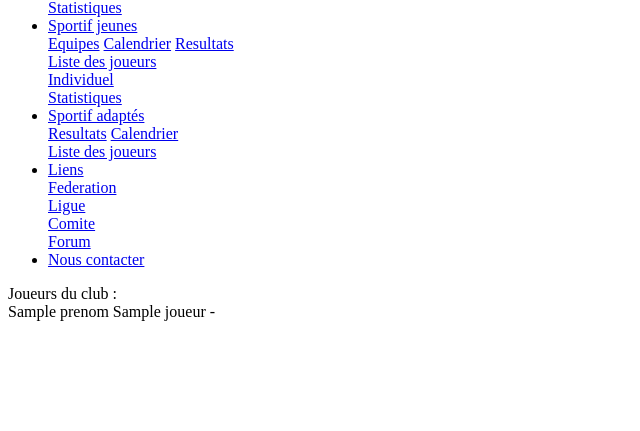
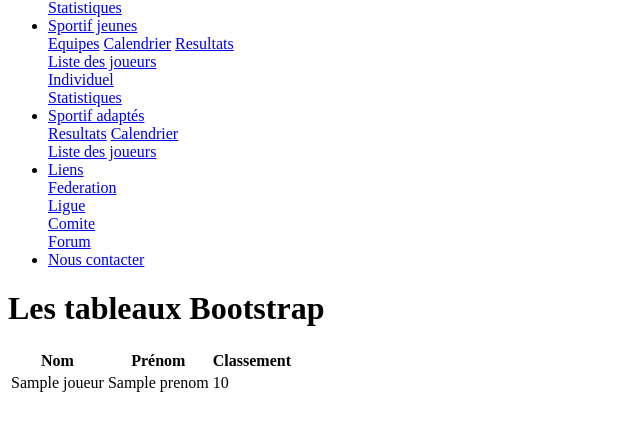
Before and after one commit to jaktok/site_ttlucon, a Symfony app: template templates/joueur/joueur.html.twig in a window 1280 px wide. Shown: the part 223-654 px from the top of the page, without its empty margins (0-640 px from the left). Run offline with Twig, Linux system fonts and the light colour scheme; the template is opened without the code that fills it: most values are stand-ins (such as "Sample title", 1, 10 or a date in 2020); some libraries are stand-ins or nearby versions.

Commit message:
exemple de tableau bootstrap

```diff
--- a/templates/joueur/joueur.html.twig
+++ b/templates/joueur/joueur.html.twig
@@ -3,15 +3,29 @@ endblock %} {% block body %}
 <meta charset="UTF-8" />
 
 
-<div class="container">
-{% if joueurs is defined %}
-Joueurs du club :<br>
-{% for joueur in joueurs %}
-{{ joueur.prenom }}
-{{ joueur.nom }}&nbsp;-&nbsp;
-{% endfor %}
-{% endif %}
 
-</div>
+   <div class="container">
+      <h1>Les tableaux Bootstrap</h1>
+      <table class="table table-striped">
+        <thead>
+          <tr>
+            <th>Nom</th>
+            <th>Prénom</th>
+            <th>Classement</th>
+          </tr>
+        </thead>
+        <tbody>
+        {% if joueurs is defined %}
+        {% for joueur in joueurs %}
+          <tr>
+            <td>{{ joueur.nom }}</td>
+            <td>{{ joueur.prenom }}</td>
+            <td>{{ joueur.points }}</td>
+          </tr>
+        {% endfor %}
+		{% endif %}
+        </tbody>
+      </table>
+    </div>
 
 {% endblock %}
```
